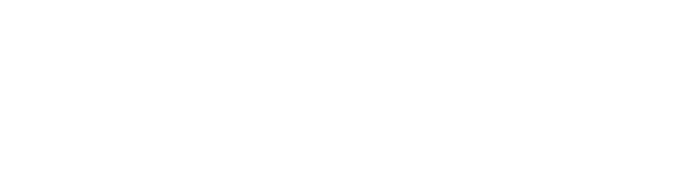
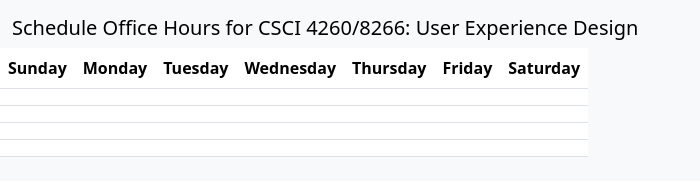
Before and after one commit to ecar33/Chapter-10-11-Applied-UX-Design-Activity, a plain HTML site: page index.html in a window 1280 px wide. Shown: the whole page, without its empty margins (0-700 px from the left). Drawn offline with nearby package versions, Linux system fonts and the light colour scheme.

Commit message:
Calender table added

```diff
--- a/index.html
+++ b/index.html
@@ -1,11 +1,76 @@
 <!DOCTYPE html>
 <html lang="en">
+
 <head>
     <meta charset="UTF-8">
     <meta name="viewport" content="width=device-width, initial-scale=1.0">
     <title>Document</title>
+    <link href="https://cdn.jsdelivr.net/npm/bootstrap@5.3.8/dist/css/bootstrap.min.css" rel="stylesheet"
+        integrity="sha384-sRIl4kxILFvY47J16cr9ZwB07vP4J8+LH7qKQnuqkuIAvNWLzeN8tE5YBujZqJLB" crossorigin="anonymous">
+    <script src="https://cdn.jsdelivr.net/npm/bootstrap@5.3.8/dist/js/bootstrap.bundle.min.js"
+        integrity="sha384-FKyoEForCGlyvwx9Hj09JcYn3nv7wiPVlz7YYwJrWVcXK/BmnVDxM+D2scQbITxI"
+        crossorigin="anonymous"></script>
 </head>
+
 <body>
+    <nav class="navbar bg-body-tertiary">
+        <div class="container-fluid">
+            <a class="navbar-brand" href="#">Schedule Office Hours for CSCI 4260/8266: User Experience Design</a>
+        </div>
+        <div>
+            <table class="table">
+                <thead>
+                    <tr>
+                        <th scope="col">Sunday</th>
+                        <th scope="col">Monday</th>
+                        <th scope="col">Tuesday</th>
+                        <th scope="col">Wednesday</th>
+                        <th scope="col">Thursday</th>
+                        <th scope="col">Friday</th>
+                        <th scope="col">Saturday</th>
+                    </tr>
+                </thead>
+                <tbody>
+                    <tr>
+                        <td></td>
+                        <td></td>
+                        <td></td>
+                        <td></td>
+                        <td></td>
+                        <td></td>
+                        <td></td>
+                    </tr>
+                    <tr>
+                        <td></td>
+                        <td></td>
+                        <td></td>
+                        <td></td>
+                        <td></td>
+                        <td></td>
+                        <td></td>
+                    </tr>
+                    <tr>
+                        <td></td>
+                        <td></td>
+                        <td></td>
+                        <td></td>
+                        <td></td>
+                        <td></td>
+                        <td></td>
+                    </tr>
+                    <tr>
+                        <td></td>
+                        <td></td>
+                        <td></td>
+                        <td></td>
+                        <td></td>
+                        <td></td>
+                        <td></td>
+                    </tr>
+                </tbody>
+            </table>
+        </div>
+    </nav>
+</body>
 
-</body>
 </html>
```
